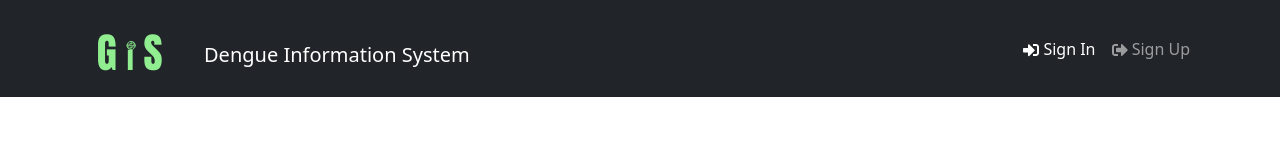
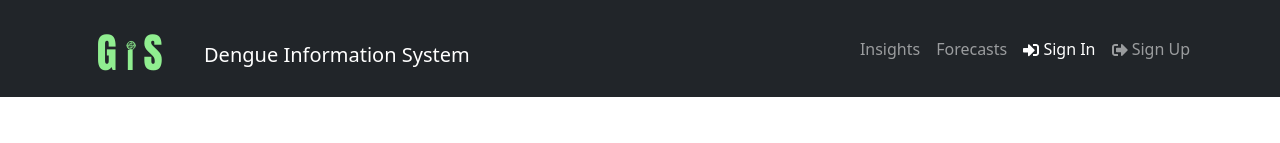
Before and after one commit to udanawetthasinghe/dis, a React (Vite) app in the folder frontend/: page /login in a window 1280 px wide. Shown: the top 143 px of the page. Built offline with nearby package versions, Linux system fonts and the light colour scheme.

Commit message:
link new pages

```diff
--- a/frontend/src/components/AdminSideMenu.jsx
+++ b/frontend/src/components/AdminSideMenu.jsx
@@ -24,10 +24,10 @@ const AdminSideMenu = () => {
         <Nav.Item>
           <Nav.Link disabled>Dengue Data</Nav.Link>
           <Nav className="flex-column ms-3">
-            <LinkContainer to="/admin/dengueData">
+            <LinkContainer to="/admin/weeklyDengueData">
               <Nav.Link>All Dengue Data</Nav.Link>
             </LinkContainer>
-            <LinkContainer to="/admin/dengueData/add">
+            <LinkContainer to="/admin/weeklyDengueData/add">
               <Nav.Link>Add Dengue Data</Nav.Link>
             </LinkContainer>
             <LinkContainer to="/admin/dengueData/update">
@@ -48,6 +48,9 @@ const AdminSideMenu = () => {
             <LinkContainer to="/admin/usergraphs">
               <Nav.Link>Users Graphs</Nav.Link>
             </LinkContainer>
+            <LinkContainer to="/activated-user-graphs">
+              <Nav.Link>Activated Graphs</Nav.Link>
+            </LinkContainer>
           </Nav>
         </Nav.Item>
       </Nav>
--- a/frontend/src/components/Header.jsx
+++ b/frontend/src/components/Header.jsx
@@ -31,13 +31,13 @@ const Header = () => {
     <header>
       <Navbar bg="dark" variant="dark" expand="lg" collapseOnSelect>
         <Container>
-        <LinkContainer to="/">
+          <LinkContainer to="/">
             <Navbar.Brand>
               <Container fluid className="mt-3">
                 <Row className="align-items-center">
                   <Col>
                     <LogoSVG style={{ width: "110px" }} />
-                      Dengue Information System
+                    Dengue Information System
                   </Col>
                 </Row>
               </Container>
@@ -46,9 +46,19 @@ const Header = () => {
           <Navbar.Toggle aria-controls="basic-navbar-nav" />
           <Navbar.Collapse id="basic-navbar-nav">
             <Nav className="ms-auto">
+            <LinkContainer to="/activated-user-graphs">
+                <Nav.Link> Insights</Nav.Link>
+              </LinkContainer>
+              <LinkContainer to="/activated-user-graphs">
+                <Nav.Link> Forecasts</Nav.Link>
+              </LinkContainer>
               {userInfo ? (
                 <>
-                  <NavDropdown data-testid="userNameDropDown" title={userInfo.name} id="username">
+                  <NavDropdown
+                    data-testid="userNameDropDown"
+                    title={userInfo.name}
+                    id="username"
+                  >
                     <LinkContainer to="/profile">
                       <NavDropdown.Item>Profile</NavDropdown.Item>
                     </LinkContainer>
--- a/frontend/src/main.jsx
+++ b/frontend/src/main.jsx
@@ -45,6 +45,9 @@ const router = createBrowserRouter(
       <Route index={true} path="/" element={<HomeScreen />} />
       <Route path="/login" element={<LoginScreen />} />
       <Route path="/register" element={<RegisterScreen />} />
+      <Route path="/activated-user-graphs" element={<ActivatedUserGraphsScreen />} />
+
+
       <Route path="" element={<PrivateRoute />}>
         {" "}
         {/*Only allow for the logged users */}
@@ -80,7 +83,6 @@ const router = createBrowserRouter(
         {/* NEW: User Graphs routes */}
         <Route path="/admin/usergraphs" element={<AdminUserGraphsScreen />} />
         <Route path="/admin/usergraphs/create" element={<AdminCreateUserGraphScreen />} />
-        <Route path="/admin/activated-user-graphs" element={<ActivatedUserGraphsScreen />} />
       </Route>
     </Route>
   )
```
